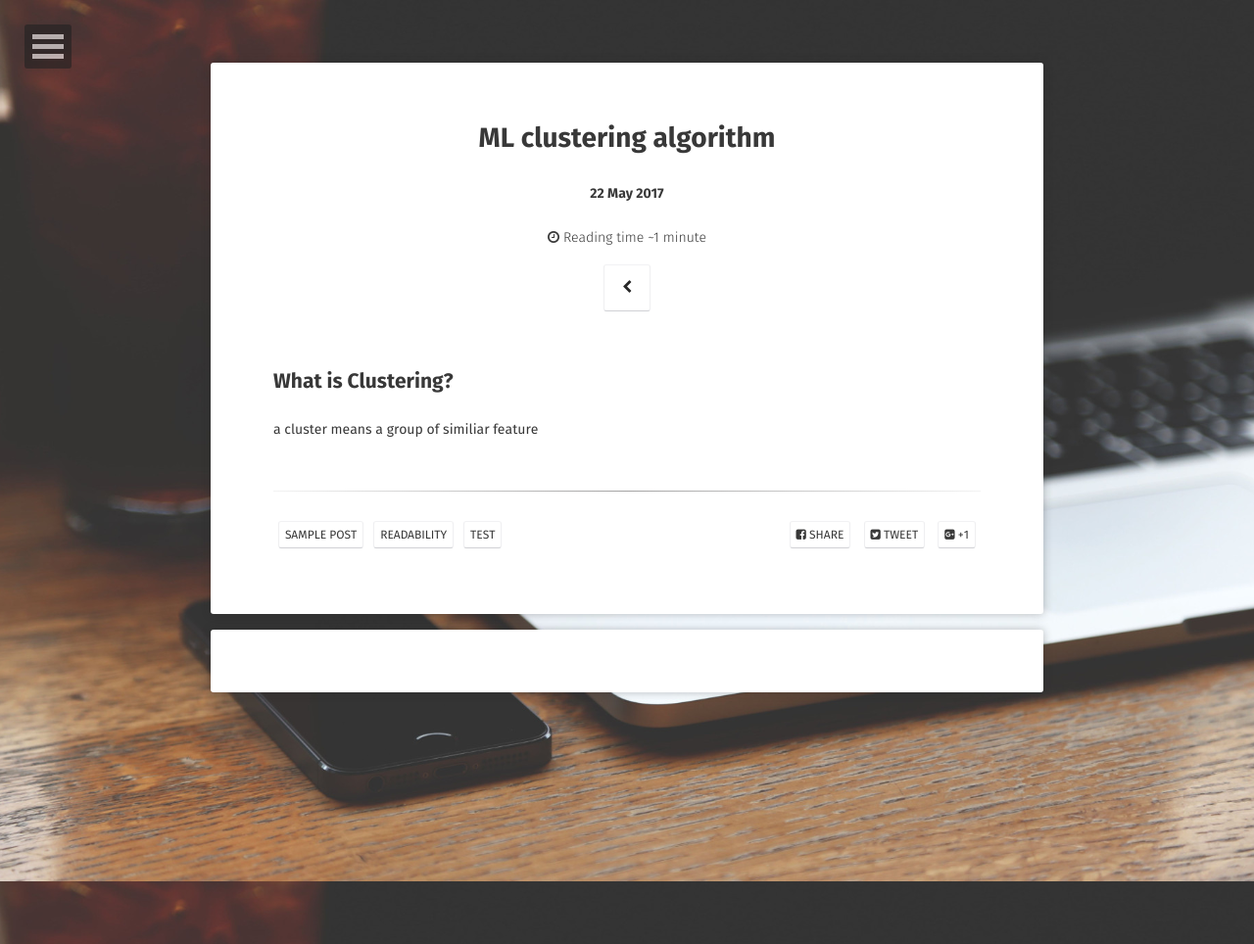
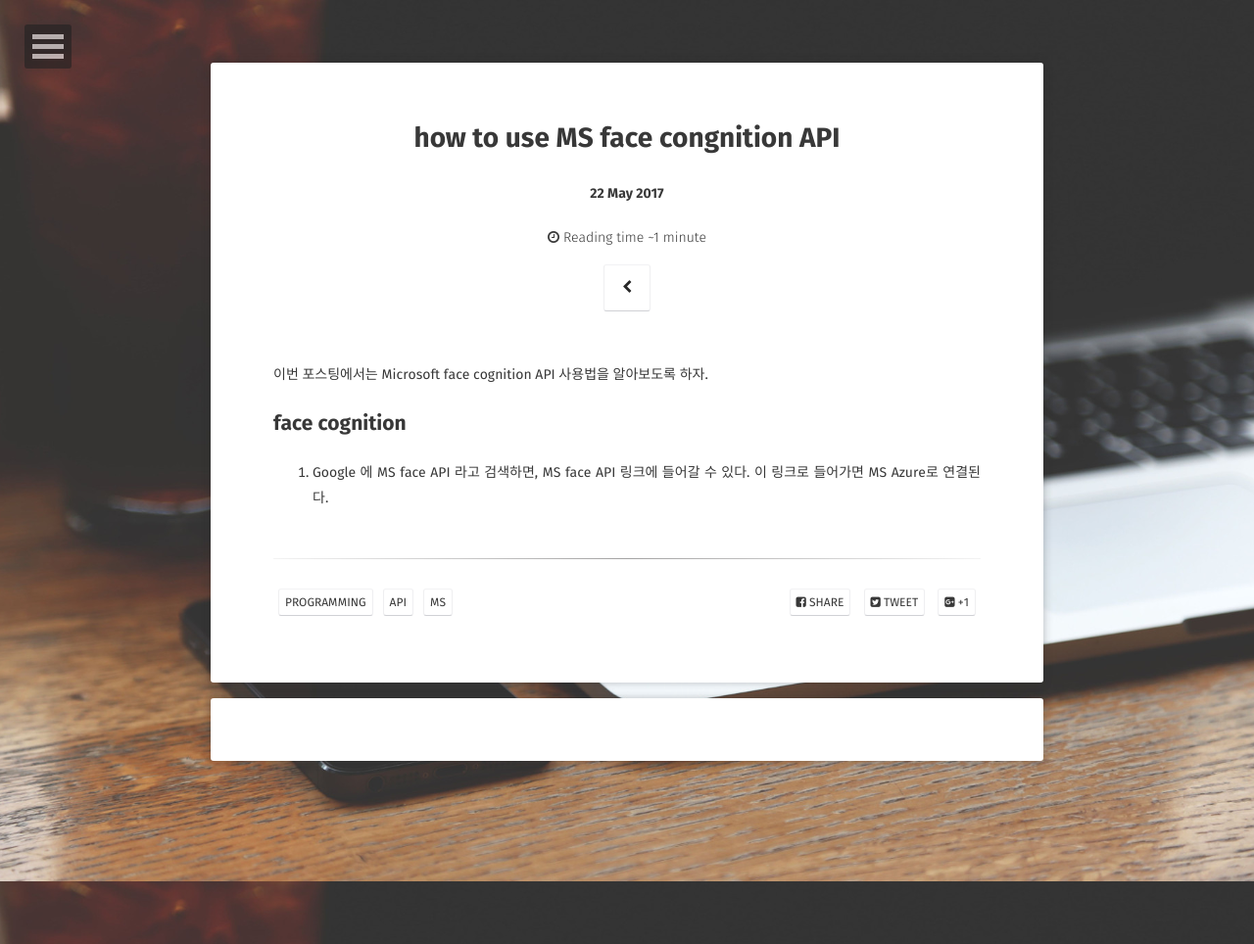
Before and after one commit to LeDron/LeDron.github.io, a Jekyll site: the page built from _posts/2017-05-22-ML:Clustering.md, in a window 1280 px wide. Shown: the whole page at 98% size. Built offline with Jekyll 4.4.1, drawn with Linux system fonts in a browser that asks for light colours; some web fonts are replaced; comment, search, counter and statistics services are not loaded.

Commit message:
Update 2017-05-22-ML:Clustering.md

```diff
--- a/_posts/2017-05-22-ML:Clustering.md
+++ b/_posts/2017-05-22-ML:Clustering.md
@@ -1,12 +1,13 @@
 ---
 layout: post
-title: "ML clustering algorithm"
+title: "how to use MS face congnition API"
 data: 2017-05-22
-excerpt: "A ton of text to test readability."
-tags: [sample post, readability, test]
+tags: [programming, API, MS]
 comments: true
 ---
 
-## What is Clustering?
+이번 포스팅에서는 Microsoft face cognition API 사용법을 알아보도록 하자.
 
-a cluster means a group of similiar feature
+## face cognition
+
+1. Google 에 MS face API 라고 검색하면, MS face API 링크에 들어갈 수 있다. 이 링크로 들어가면 MS Azure로 연결된다.
```
